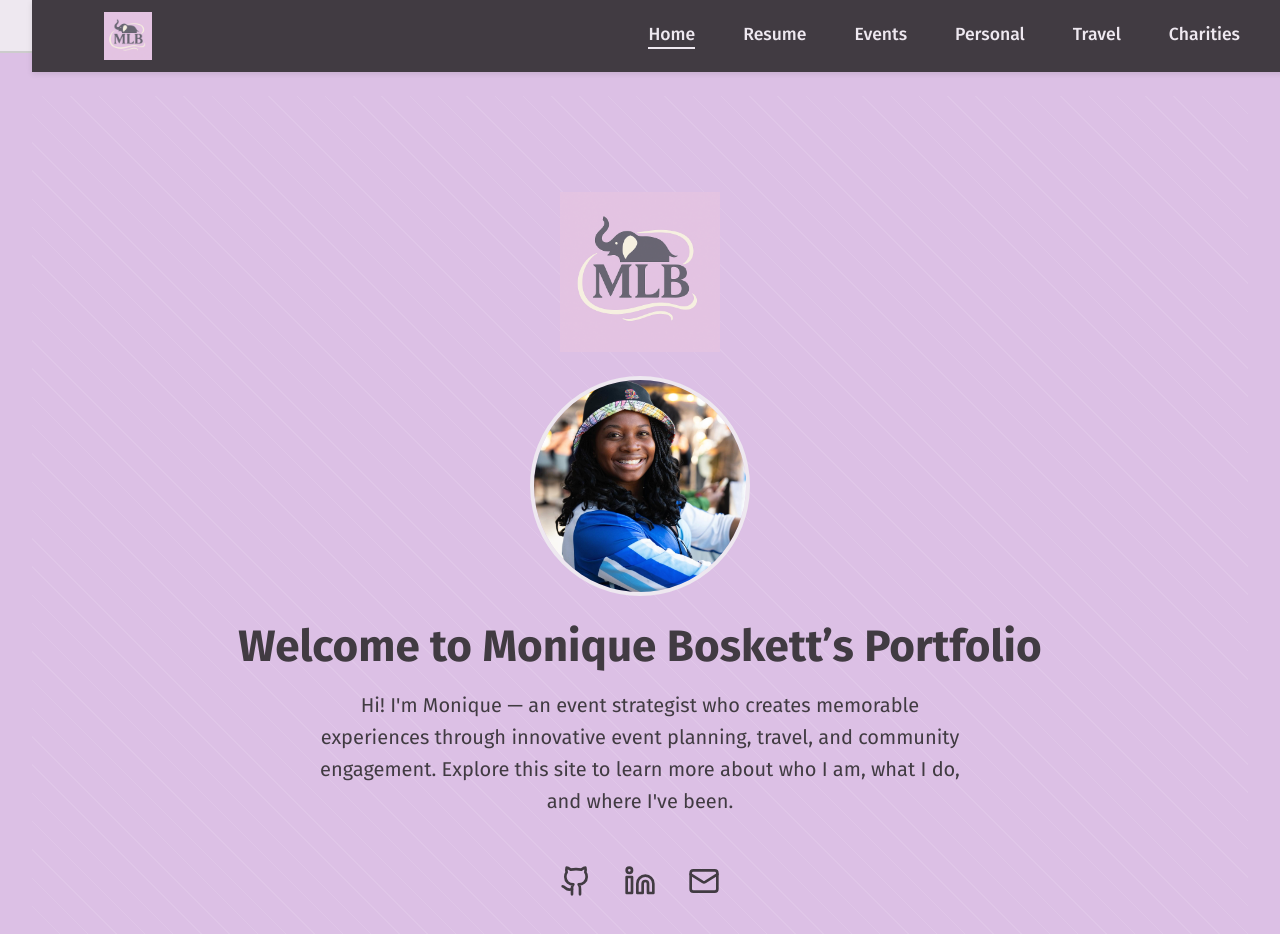
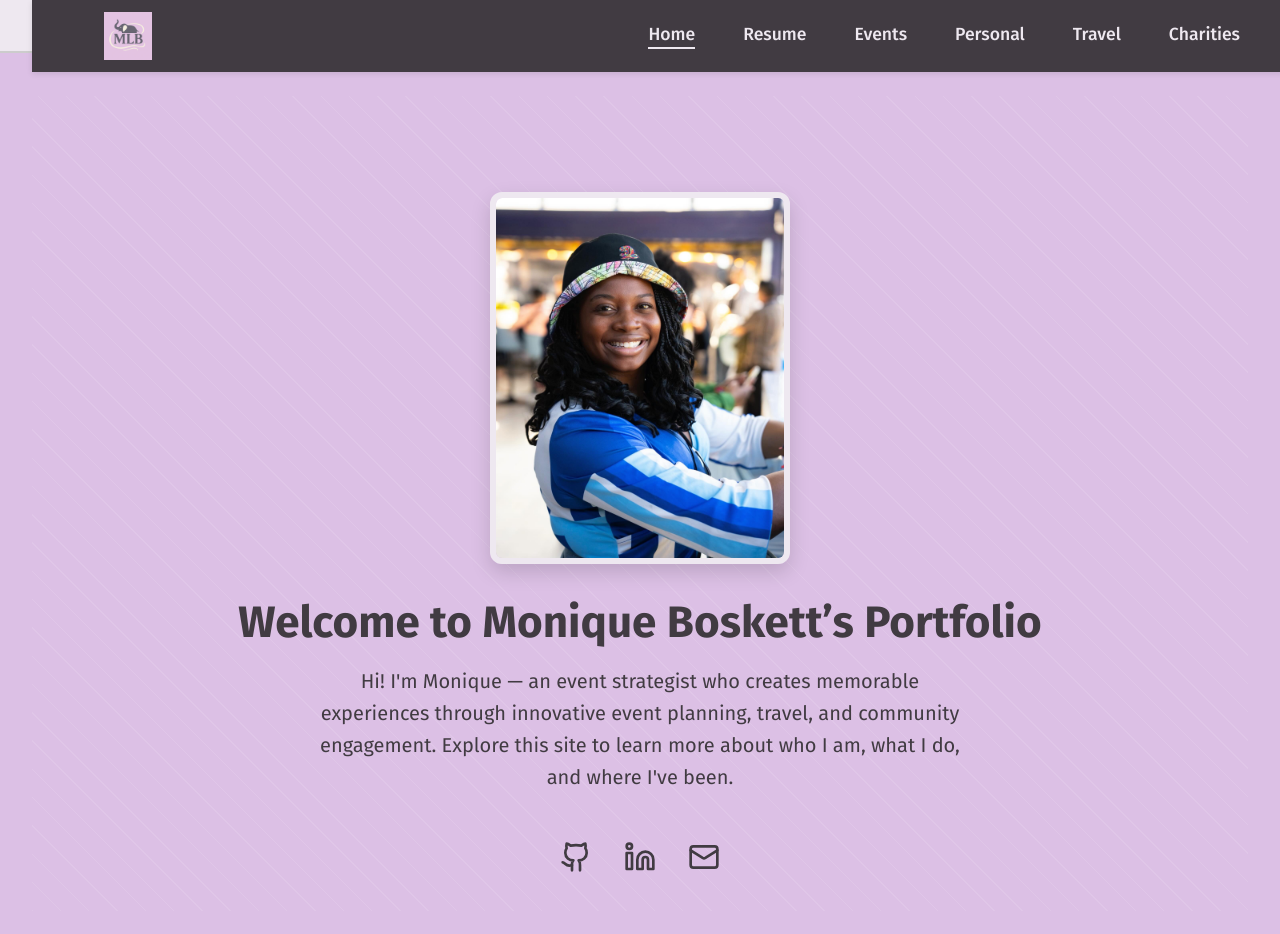
Before and after one commit to MoniqueBoskett/moniqueboskett.github.io, a Next.js app: page / in a window 1280 px wide. Shown: the top 934 px of the page. Built offline with nearby package versions, Linux system fonts and the light colour scheme.

Commit message:
Update homepage layout and photo styling

```diff
--- a/pages/index.js
+++ b/pages/index.js
@@ -1,4 +1,3 @@
-// pages/index.js
 import Navbar from '../components/Navbar';
 import { Github, Linkedin, Mail } from 'lucide-react';
 import BackToTopButton from '../components/BackToTopButton';
@@ -27,29 +26,18 @@ export default function Home() {
           textAlign: 'center',
         }}
       >
-        {/* Logo */}
-        <img
-          src="/monique-logo.png"
-          alt="Monique Boskett Logo"
-          style={{
-            width: '160px',
-            height: 'auto',
-            objectFit: 'contain',
-            marginBottom: '1.5rem',
-          }}
-        />
-
         {/* Profile Photo */}
         <img
           src="/monique.jpg"
           alt="Monique Boskett"
           style={{
-            width: '220px',
-            height: '220px',
-            borderRadius: '50%',
+            width: '300px',
+            height: 'auto',
+            borderRadius: '12px',
             objectFit: 'cover',
-            marginBottom: '1.5rem',
-            border: '4px solid #eee8f0',
+            marginBottom: '2rem',
+            border: '6px solid #eee8f0',
+            boxShadow: '0 8px 20px rgba(0, 0, 0, 0.15)',
           }}
         />
 
```
Lines whose indentation alone changed are shown as unchanged.
